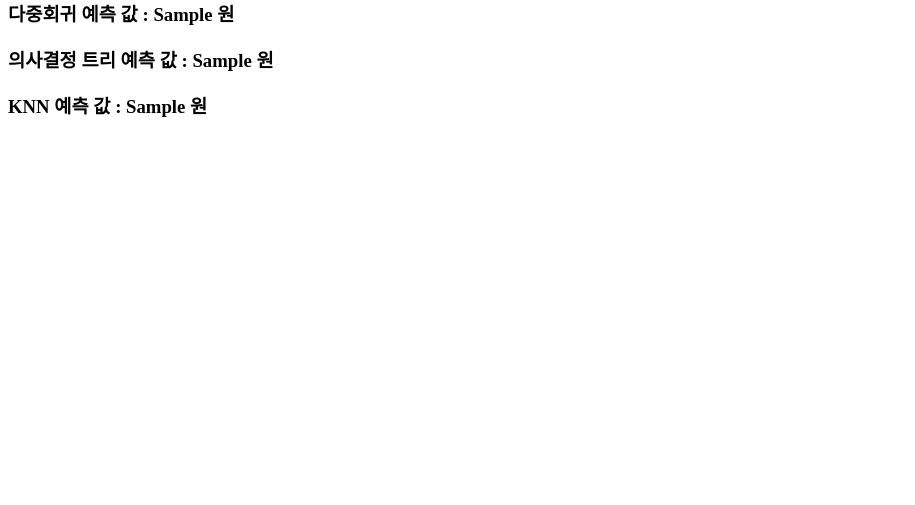
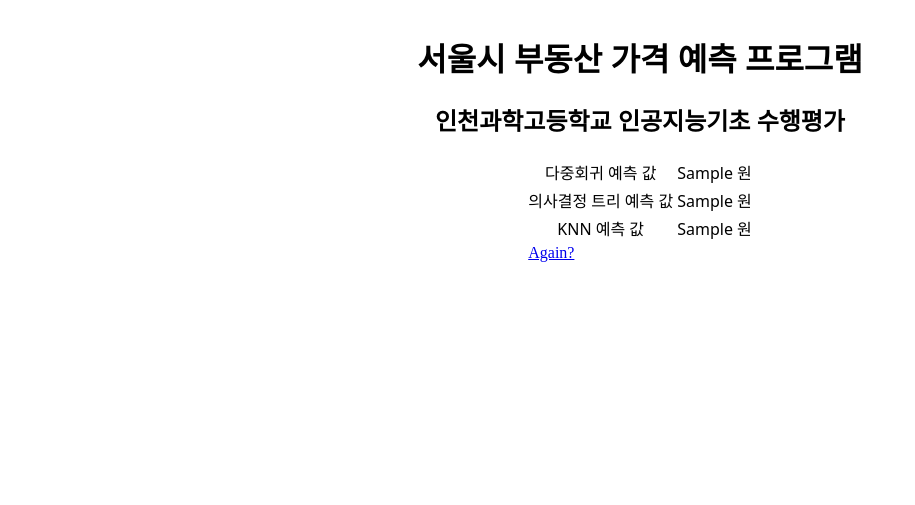
Before and after one commit to sw8744/AIbasis-SuHang, a Flask app: template Templates/predict.html in a window 1280 px wide. Shown: the part 131-636 px from the top of the page, without its empty margins (0-915 px from the left). Run offline with Flask 3, Linux system fonts and the light colour scheme; the template is opened without the code that fills it: most values are stand-ins (such as "Sample title", 1, 10 or a date in 2020); parts of the project's set-up code (start-up, migrations or seed data) failed here and were passed over.

Commit message:
Finish Making CSS

```diff
--- /dev/null
+++ b/Templates/home.css
@@ -0,0 +1,23 @@
+.logo {
+    margin-top: 10px;
+    margin-left: 10px;
+    width: 7rem;
+    height: 7rem;
+    margin-right: 10px;
+    margin-bottom: 10px;
+}
+p {
+    font-family: system-ui, -apple-system, BlinkMacSystemFont, 'Segoe UI', Roboto, Oxygen, Ubuntu, Cantarell, 'Open Sans', 'Helvetica Neue', sans-serif;
+}
+h1, h2 {
+    font-family: 'Segoe UI', Tahoma, Geneva, Verdana, sans-serif;
+    text-align: center;
+}
+.img_div {
+    text-align: center;
+
+}
+table {
+    margin-left:auto;
+    margin-right:auto;
+}
--- a/Templates/predict.html
+++ b/Templates/predict.html
@@ -1,20 +1,34 @@
 <html>
     <head>
         <title style="text-align: center;">서울시 부동산 가격 예측 프로그램</title>
+        <link href="home.css" rel="stylesheet" type="text/css" />
     </head>
     <body>
-        <center>
-            <div style="text-align: left;">
-            <h1>서울시 부동산 가격 예측 프로그램</h1>
-            <h2>인천과학고등학교 인공지능기초 수행평가</h2>
-            <form method="GET", action="{{url_for('home')}}">
-                <strong>
-                    <h3>다중회귀 예측 값 : {{pred_main}} 원</h3>
-                    <h3>의사결정 트리 예측 값 : {{pred_tree}} 원</h3>
-                    <h3>KNN 예측 값 : {{pred_KNN}} 원</h3>
-                </strong>
-            </form>
-        </center>
+        <div class="img_div" style="text-align: center;">
+            <img class="logo" style="margin-top: 10px; margin-left: 10px; width: 7rem; height: 7rem; margin-right: 10px; margin-bottom: 10px;" src="https://upload.wikimedia.org/wikipedia/commons/thumb/f/f6/Logo_of_Seoul%2C_South_Korea.svg/1200px-Logo_of_Seoul%2C_South_Korea.svg.png">
+            <img class="logo" style="margin-top: 10px; margin-left: 10px; width: 7rem; height: 7rem; margin-right: 10px; margin-bottom: 10px;" src="https://i.namu.wiki/i/FB8HRnp0761BDtOd4jRcTXddUKY7Bf8cl1uJmPz-teBAlhAie_yI6k0f0GRns02f_wBejx8eYvDz-_fJdoWf3r9tJkrQMMctLWzwghFU3k1k5YUZqoblulC-1ghENIQVs2_MyAf_ntLk8RJiMK3FQw.webp">
+        </div>
+        <h1 style="font-family: 'Segoe UI', Tahoma, Geneva, Verdana, sans-serif; text-align: center;">서울시 부동산 가격 예측 프로그램</h1>
+        <h2 style="font-family: 'Segoe UI', Tahoma, Geneva, Verdana, sans-serif; text-align: center;">인천과학고등학교 인공지능기초 수행평가</h2>
+        <form method="GET", action="{{url_for('home')}}">
+            <table style="margin-left:auto; margin-right:auto;">
+                <tr>
+                    <td><p style="text-align: center;">다중회귀 예측 값</p></td>
+                    <td><p>{{pred_main}} 원</p></td>
+                </tr>
+                <tr>
+                    <td><p style="text-align: center;">의사결정 트리 예측 값</p></td>
+                    <td><p>{{pred_tree}} 원</p></td>
+                </tr>
+                <tr>
+                    <td><p style="text-align: center;">KNN 예측 값</p></td>
+                    <td><p>{{pred_KNN}} 원</p></td>
+                </tr>
+                <tr>
+                    <td colspan="2"><a style="margin-left: auto; margin-right: auto; text-align: center;" href='/'>Again?</a></td>
+                </tr>
+            </table>
+        </form>
     </div>
     </body>
 </html>
--- /dev/null
+++ b/python-env/pyvenv.cfg
@@ -0,0 +1,5 @@
+home = /opt/homebrew/opt/python@3.11/bin
+include-system-site-packages = false
+version = 3.11.6
+executable = /opt/homebrew/Cellar/python@3.11/3.11.6/Frameworks/Python.framework/Versions/3.11/bin/python3.11
+command = /opt/homebrew/opt/python@3.11/bin/python3.11 -m venv /Users/sw8744/Desktop/인천과고/AIbasis-SuHang/python-env
--- a/server.py
+++ b/server.py
@@ -33,4 +33,4 @@
         return render_template('predict.html', pred_main=pred_main, pred_tree=pred_tree, pred_KNN=pred_KNN)
 
 if __name__ == '__main__':
-    app.run(debug=True)
+    app.run('0.0.0.0', port=5000)
```
Also changed, not shown: Templates/home.html (+25 -13 lines), requirements.txt (added, +13 -0 lines), 12 other files.
